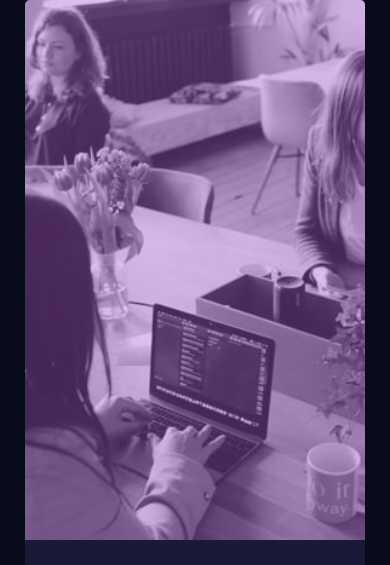
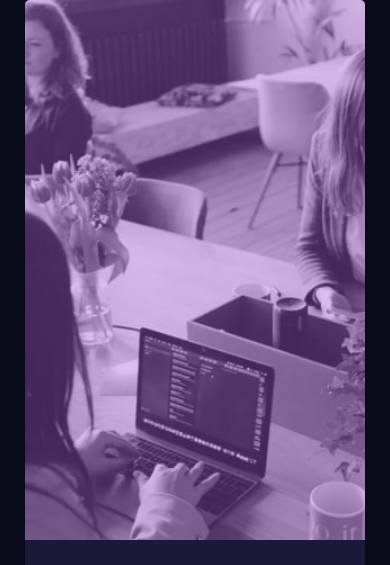
Before and after one commit to Abdelrahman-Magdy-Elawady/stats-preview-card-component-main, a plain HTML site: page index.html in a window 390 px wide. Shown: the top 565 px of the page. Drawn offline with Linux system fonts and the light colour scheme.

Commit message:
Update styles.css

```diff
--- a/styles.css
+++ b/styles.css
@@ -98,7 +98,11 @@ h1 {
 		grid-template-rows: 540px auto;
 	}
 	figure {
-		background-position: top;
+		background-image: linear-gradient(
+				var(--Soft-violet-accent-transparent),
+				var(--Soft-violet-accent-transparent)
+			),
+			url(images\\image-header-mobile.jpg);
 		grid-row: 1;
 	}
 	#text-content {
```
